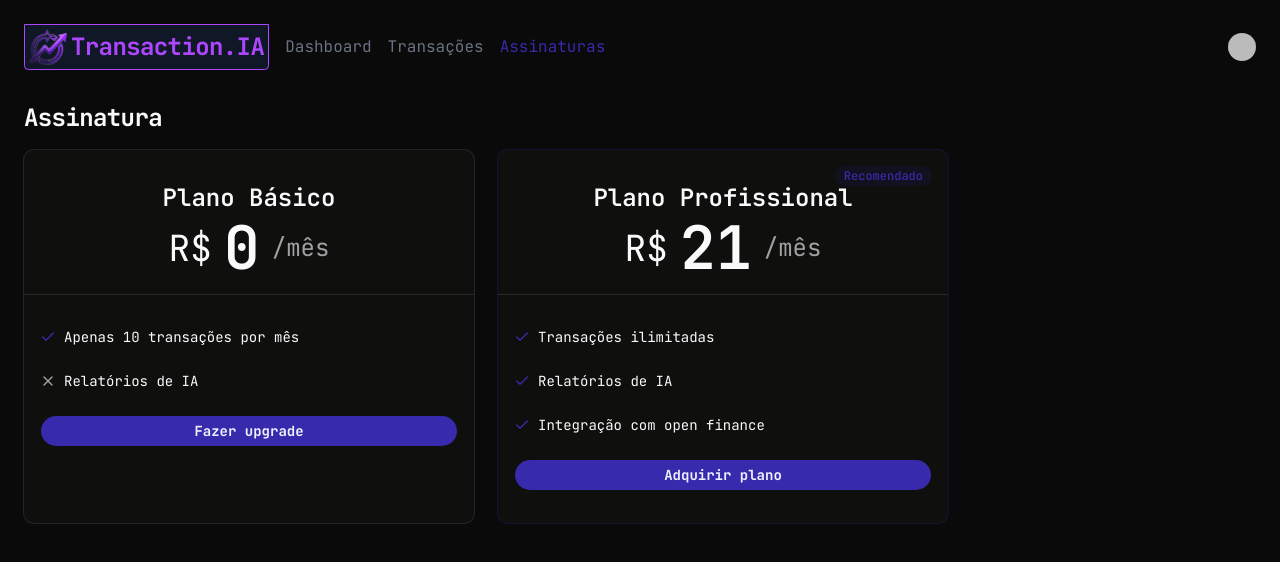
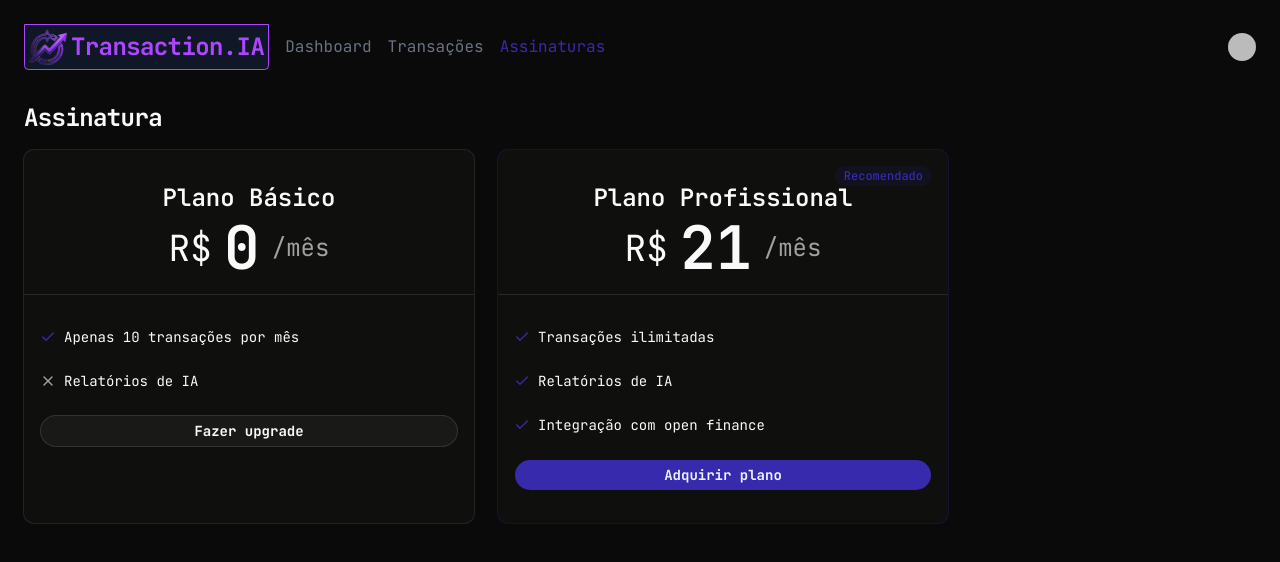
Before and after one commit to nataliaaraujolima/transaction-ia, a Next.js app: page /subscription in a window 1280 px wide. Shown: the top 562 px of the page. Built offline with nearby package versions, Linux system fonts and the light colour scheme; no server answers; sample sign-in values are in the browser's storage; some icons are missing.

Commit message:
refactor: melhorar o componente PlanCard para incluir lógica de gerenciamento de assinatura e simplificar a renderização do botão de ação

```diff
--- a/app/subscription/_components/plan-card.tsx
+++ b/app/subscription/_components/plan-card.tsx
@@ -2,6 +2,7 @@
 import { useUser } from "@clerk/nextjs";
 import { cva, type VariantProps } from "class-variance-authority";
 import { CheckIcon, XIcon } from "lucide-react";
+import Link from "next/link";
 import { cn } from "@/app/_lib/utils";
 import { Badge } from "../../shared/_components/ui/badge";
 import { Button } from "../../shared/_components/ui/button";
@@ -21,13 +22,22 @@ const planCardVariants = cva("w-full max-w-[450px] gap-0 py-0 bg-(--background-b
 
 type PlanVariant = NonNullable<VariantProps<typeof planCardVariants>["variant"]>;
 
+type PlanConfig = {
+  name: string;
+  price: number;
+  badge?: string;
+  cta: string;
+  ctaButtonVariant: "default" | "outline";
+  features: { label: string; included: boolean }[];
+};
+
 const PLAN_CONFIG = {
   basic: {
     name: "Plano Básico",
     price: 0,
     badge: undefined,
     cta: "Fazer upgrade",
-    ctaButtonVariant: "outline" as const,
+    ctaButtonVariant: "outline",
     features: [
       { label: "Apenas 10 transações por mês", included: true },
       { label: "Relatórios de IA", included: false },
@@ -38,24 +48,44 @@ const PLAN_CONFIG = {
     price: 21,
     badge: "Recomendado",
     cta: "Adquirir plano",
-    ctaButtonVariant: "default" as const,
+    ctaButtonVariant: "default",
     features: [
       { label: "Transações ilimitadas", included: true },
       { label: "Relatórios de IA", included: true },
       { label: "Integração com open finance", included: true },
     ],
   },
-} satisfies Record<
-  PlanVariant,
-  {
-    name: string;
-    price: number;
-    badge?: string;
-    cta: string;
-    ctaButtonVariant: "default" | "outline";
-    features: { label: string; included: boolean }[];
+} satisfies Record<PlanVariant, PlanConfig>;
+
+const CTA_CLASS_NAME = "w-full rounded-full font-bold";
+const STRIPE_CUSTOMER_PORTAL_URL = process.env.NEXT_PUBLIC_STRIPE_CUSTOMER_PORTAL_URL ?? "";
+
+interface PlanCardCtaProps {
+  hasPremiumPlan: boolean;
+  plan: PlanConfig;
+  email?: string;
+  onClick?: () => void | Promise<void>;
+}
+
+function PlanButtonCta({ hasPremiumPlan, plan, email, onClick }: PlanCardCtaProps) {
+  if (hasPremiumPlan) {
+    const portalHref = email
+      ? `${STRIPE_CUSTOMER_PORTAL_URL}?prefilled_email=${encodeURIComponent(email)}`
+      : STRIPE_CUSTOMER_PORTAL_URL;
+
+    return (
+      <Button className={CTA_CLASS_NAME} variant="link" render={<Link href={portalHref} />}>
+        Gerenciar assinatura
+      </Button>
+    );
   }
->;
+
+  return (
+    <Button className={CTA_CLASS_NAME} onClick={onClick} variant={plan.ctaButtonVariant}>
+      {plan.cta}
+    </Button>
+  );
+}
 
 interface PlanCardProps extends VariantProps<typeof planCardVariants> {
   variant: PlanVariant;
@@ -67,12 +97,12 @@ export function PlanCard({ variant, className, onClick }: PlanCardProps) {
   const { user } = useUser();
   const plan = PLAN_CONFIG[variant];
   const hasPremiumPlan = user?.publicMetadata?.subscriptionPlan === "premium";
-  const badge = hasPremiumPlan ? "Plano ativo" : "Recomendado";
-  const cta = variant === "pro" && hasPremiumPlan ? "Gerenciar assinatura" : plan.cta;
+  const badge = hasPremiumPlan && variant === "pro" ? "Plano ativo" : plan.badge;
+
   return (
     <Card className={cn(planCardVariants({ variant }), className)}>
       <CardHeader className="relative border-b border-solid py-8">
-        {plan.badge && (
+        {badge && (
           <Badge className="absolute top-4 right-4 bg-primary/10 text-primary">{badge}</Badge>
         )}
 
@@ -97,13 +127,12 @@ export function PlanCard({ variant, className, onClick }: PlanCardProps) {
           </div>
         ))}
 
-        <Button
-          className="w-full rounded-full font-bold"
+        <PlanButtonCta
+          email={user?.emailAddresses[0]?.emailAddress}
+          hasPremiumPlan={hasPremiumPlan && variant === "pro"}
           onClick={onClick}
-          variant={hasPremiumPlan ? "link" : "default"}
-        >
-          {cta}
-        </Button>
+          plan={plan}
+        />
       </CardContent>
     </Card>
   );
```
